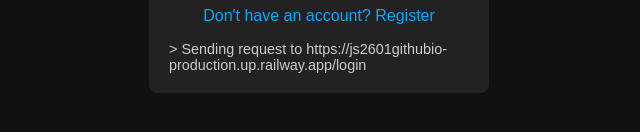
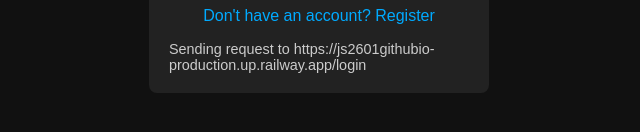
Before and after one commit to js2601/js2601.github.io, a website: page frontend/auth.html in a window 1280 px wide. Both pictures are taken after a click on the button "Login". Shown: the part 482-614 px from the top of the page, 321-961 px from the left. Drawn offline with Linux system fonts and the light colour scheme; no server answers.

Commit message:
Update auth.html

```diff
--- a/frontend/auth.html
+++ b/frontend/auth.html
@@ -27,7 +27,7 @@
 
     function log(msg) {
       const el = document.getElementById('log');
-      el.innerHTML += `<div>> ${msg}</div>`;
+      el.innerHTML += `<div> ${msg}</div>`;
     }
 
     function toggleForm() {
```
